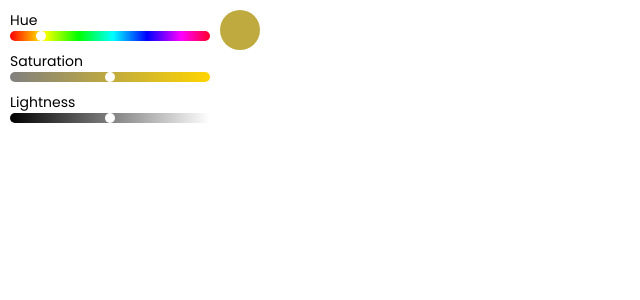
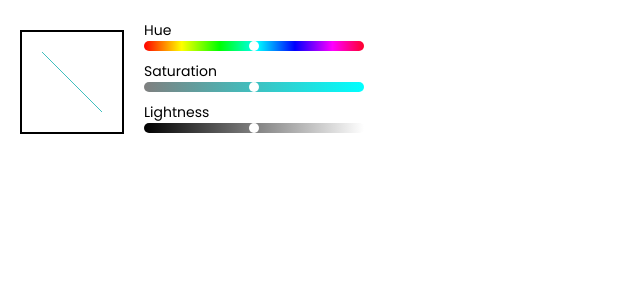
Before and after one commit to snowdot/playing-with-canvas, a React (Create React App) app: page / in a window 1280 px wide. Shown: the top 300 px of the page, without its empty margins (0-640 px from the left). Built offline with nearby package versions, Linux system fonts and the light colour scheme.

Commit message:
refactored code and created preview component

```diff
--- a/src/App.js
+++ b/src/App.js
@@ -1,9 +1,24 @@
+import React, { useState } from 'react'
 import './fonts/App.css';
-import React from 'react';
+import Preview from './components/Preview';
 import ColorPicker from './components/ColorPicker';
 
 export default function App() {
+    const [color, setColor] = useState({
+        h: 180,
+        s: 50,
+        l: 50
+    });
+
     return (
-        <ColorPicker />
+        <main className="container">
+            <section className="details">
+                <Preview color={color} />
+                <ColorPicker
+                    color={color}
+                    setColor={setColor}
+                />
+            </section>
+        </main>
     );
 }
--- a/src/components/ColorPicker.js
+++ b/src/components/ColorPicker.js
@@ -1,12 +1,8 @@
-import React, { useState } from 'react';
+import React from 'react';
 import Form from 'react-bootstrap/Form';
 
-export default function ColorPicker() {
-    const [color, setColor] = useState({
-        h: 50,
-        s: 50,
-        l: 50
-    });
+export default function ColorPicker({ color, setColor }) {
+
 
     const handleOnChange = (e) => {
         const name = e.target.name;
@@ -28,7 +24,6 @@ export default function ColorPicker() {
     }
 
     return (
-        <>
         <Form>
             <Form.Group>
                 <Form.Label>Hue</Form.Label>
@@ -63,7 +58,5 @@ export default function ColorPicker() {
                 />
             </Form.Group>
         </Form>
-            <div className="preview" style={{backgroundColor: `hsl(${color.h},${color.s}%,${color.l}%)`}}></div>
-        </>
     );
 }
--- /dev/null
+++ b/src/components/Preview.js
@@ -0,0 +1,30 @@
+import React, { useRef, useEffect } from 'react';
+
+export default function Preview({ color }) {
+    const canvasRef = useRef(null);
+
+    useEffect(() => {
+        const canvas = canvasRef.current;
+        const ctx = canvas.getContext('2d');
+
+        ctx.strokeStyle = `hsl(${color.h},${color.s}%,${color.l}%)`;
+        ctx.beginPath();
+        ctx.moveTo(20,20);
+        ctx.lineTo(80,80);
+        ctx.stroke();
+
+        return () => {
+            ctx.clearRect(0,0,100,100);
+        }
+    }, [color]);
+
+    return (
+        <canvas
+            ref={canvasRef}
+            className="preview"
+            width="100px"
+            height="100px"
+        >
+        </canvas>
+    )
+}
--- a/src/fonts/App.css
+++ b/src/fonts/App.css
@@ -1,5 +1,6 @@
 @import url('https://fonts.googleapis.com/css2?family=Poppins:wght@300;400;500&display=swap');
 @import './ColorPicker.css';
+@import './Preview.css';
 
 :root {
     --white: #fff;
@@ -13,3 +14,14 @@
     margin: 0;
     padding: 0;
 }
+
+.container {
+    width: 100vw;
+    height: 100vh;
+    padding: 20px;
+}
+
+.details {
+    align-items: center;
+    display: flex;
+}
--- a/src/fonts/ColorPicker.css
+++ b/src/fonts/ColorPicker.css
@@ -1,9 +1,5 @@
 .form-group {
     width: 220px;
-    position: absolute;
-    top: 0;
-    left: 0;
-    padding: 10px;
 }
 
 .form-control-range {
@@ -44,12 +40,3 @@
     height: 10px;
     width: 10px;
 }
-
-.preview {
-    border-radius: 50%;
-    width: 40px;
-    height: 40px;
-    position: absolute;
-    top: 10px;
-    left: 220px;
-}
--- /dev/null
+++ b/src/fonts/Preview.css
@@ -0,0 +1,5 @@
+
+.preview {
+    border: 2px solid var(--black);
+    margin-right: 20px;
+}
```
Also changed, not shown: 1 other file (tests, documents, lock files or other folders). Lines whose indentation alone changed are shown as unchanged.
